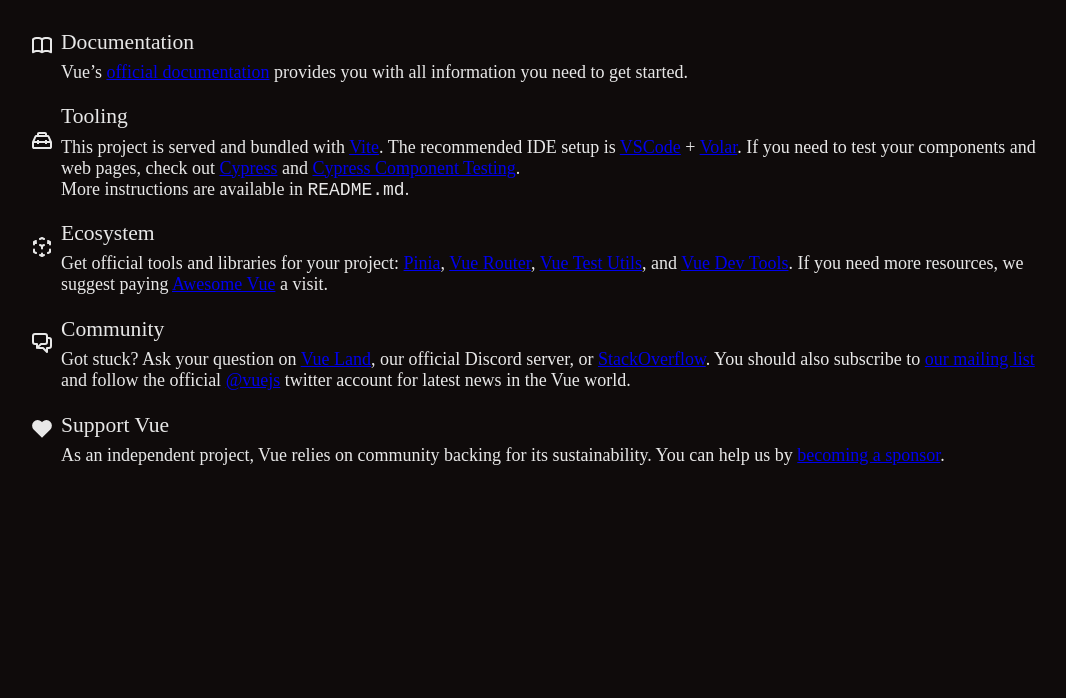
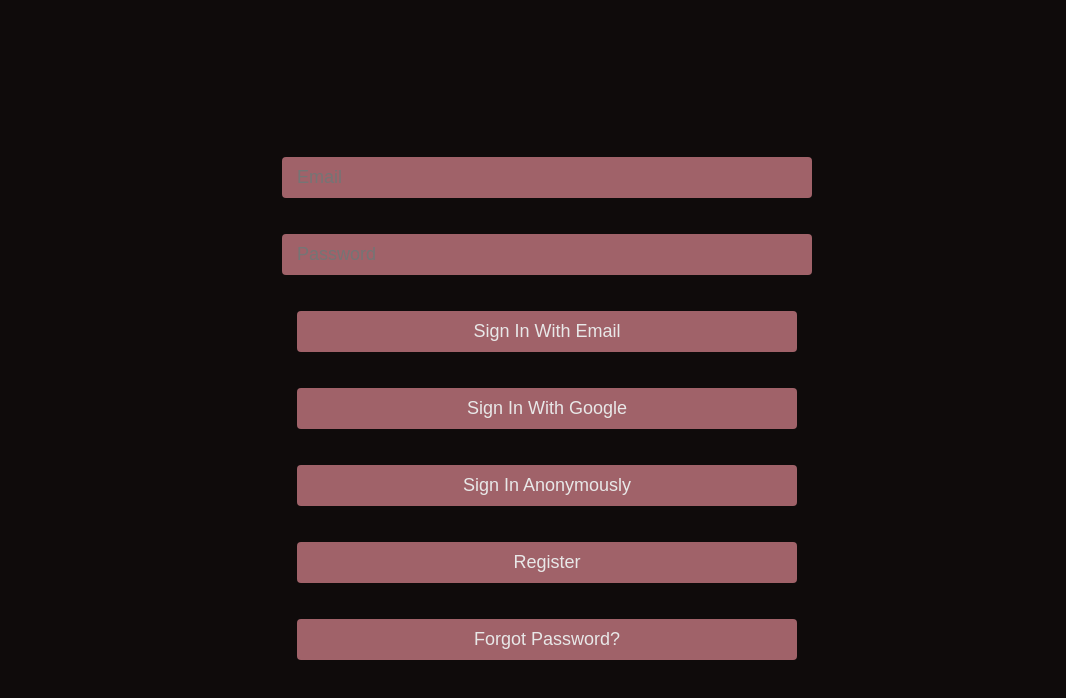
Before and after one commit to NecRaul/timezone-buddy, a Vue app: page / in a window 1280 px wide. Shown: the top 698 px of the page, without its empty margins (93-1159 px from the left). Built offline with nearby package versions, Linux system fonts and the light colour scheme; no server answers.

Commit message:
Login View

```diff
--- a/src/main.js
+++ b/src/main.js
@@ -1,8 +1,8 @@
 import './assets/main.css'
 
-import { createApp } from 'vue'
 import App from './App.vue'
 import router from './router'
+import { createApp } from 'vue'
 import { initializeApp } from 'firebase/app'
 import { getFirestore } from 'firebase/firestore'
 
--- a/src/router/index.js
+++ b/src/router/index.js
@@ -1,21 +1,12 @@
 import { createRouter, createWebHistory } from 'vue-router'
-import HomeView from '../views/HomeView.vue'
 
 const router = createRouter({
-  history: createWebHistory(import.meta.env.BASE_URL),
+  history: createWebHistory(),
   routes: [
     {
       path: '/',
-      name: 'home',
-      component: HomeView
-    },
-    {
-      path: '/about',
-      name: 'about',
-      // route level code-splitting
-      // this generates a separate chunk (About.[hash].js) for this route
-      // which is lazy-loaded when the route is visited.
-      component: () => import('../views/AboutView.vue')
+      name: 'Login',
+      component: () => import('../views/LoginView.vue')
     }
   ]
 })
--- a/src/views/HomeView.vue
+++ /dev/null
@@ -1,9 +0,0 @@
-<script setup>
-import TheWelcome from '../components/TheWelcome.vue'
-</script>
-
-<template>
-  <main>
-    <TheWelcome />
-  </main>
-</template>
--- /dev/null
+++ b/src/views/LoginView.vue
@@ -0,0 +1,54 @@
+<script setup>
+import { ref } from 'vue'
+import {
+  getAuth,
+  signInAnonymously,
+  GoogleAuthProvider,
+  signInWithPopup,
+  signInWithEmailAndPassword
+} from 'firebase/auth'
+
+const auth = getAuth()
+const email = ref('')
+const password = ref('')
+const msg = ref()
+
+async function authenticate(provider) {
+  msg.value = ''
+  try {
+    switch (provider) {
+      case 'email':
+        await signInWithEmailAndPassword(auth, email.value, password.value)
+        break
+      case 'anonymous':
+        await signInAnonymously(auth)
+        break
+      case 'google':
+        await signInWithPopup(auth, new GoogleAuthProvider())
+        break
+      case 'register':
+        // route to register
+        return
+      case 'reset':
+        // route to reset password
+        return
+    }
+    // route to buddies
+  } catch (error) {
+    msg.value = error.message
+  }
+}
+</script>
+
+<template>
+  <div class="creds">
+    <p><input type="text" placeholder="Email" v-model="email" /></p>
+    <p><input type="password" placeholder="Password" v-model="password" /></p>
+    <p v-if="msg">{{ msg }}</p>
+    <p><button @click="authenticate('email')">Sign In With Email</button></p>
+    <p><button @click="authenticate('google')">Sign In With Google</button></p>
+    <p><button @click="authenticate('anonymous')">Sign In Anonymously</button></p>
+    <p><button @click="authenticate('register')">Register</button></p>
+    <p><button @click="authenticate('reset')">Forgot Password?</button></p>
+  </div>
+</template>
```
